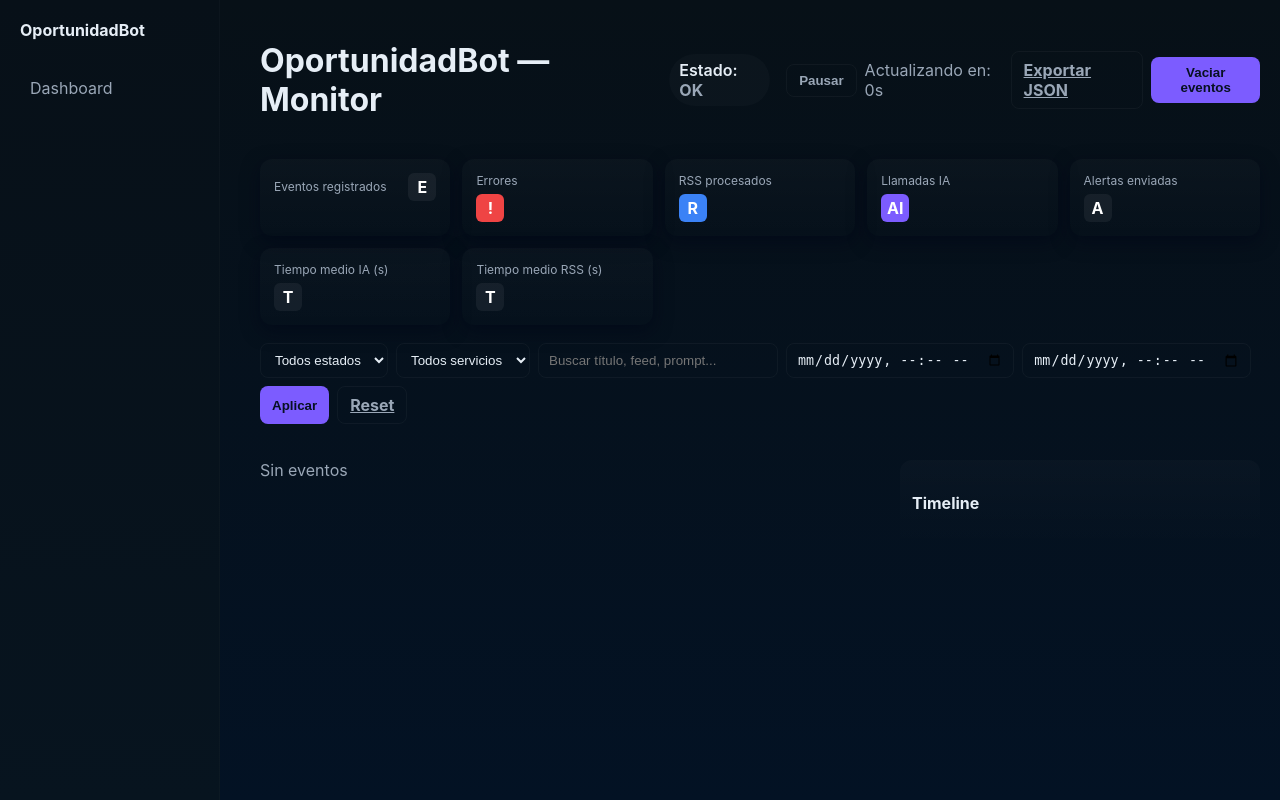
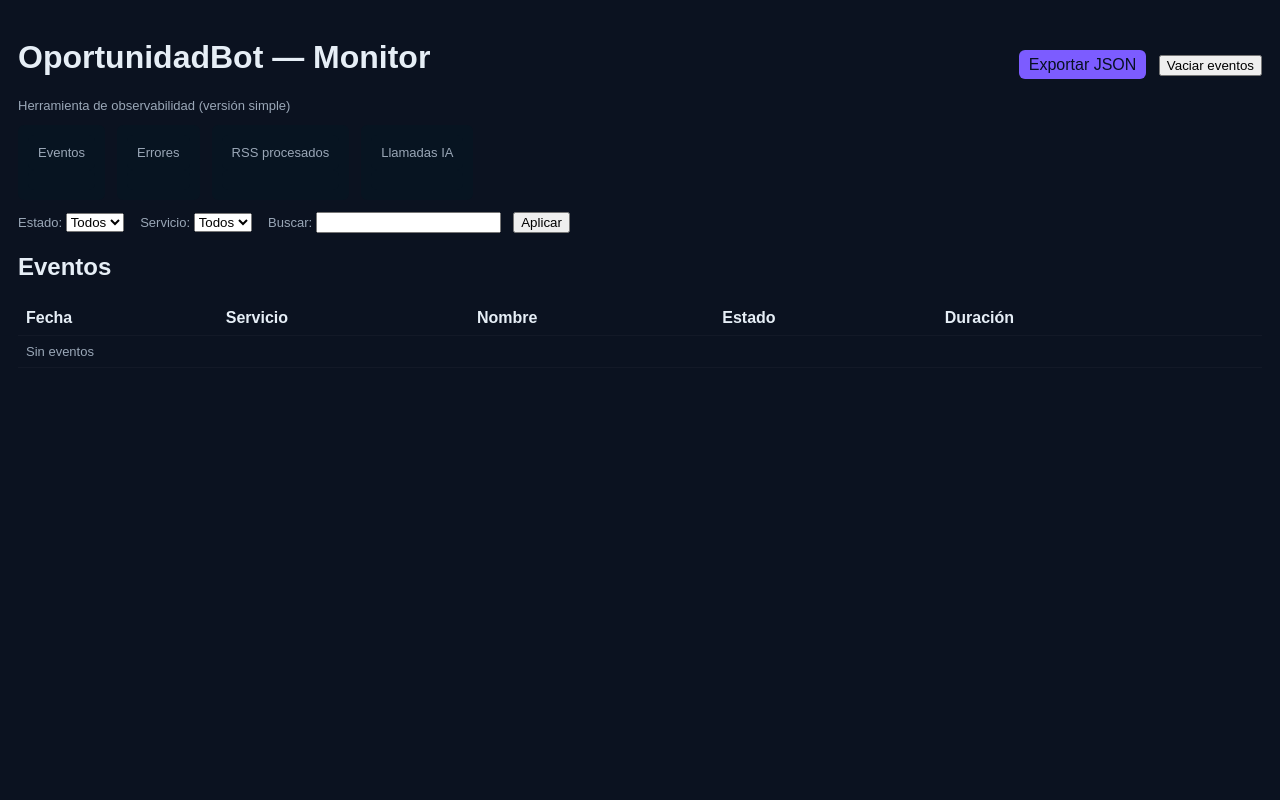
Before and after one commit to GNC421/oportunidadbot, a FastAPI app: template app/templates/debug_dashboard.html in a window 1280 px wide. Run offline with FastAPI, Linux system fonts and the light colour scheme; the template is opened without the code that fills it, so the values that code supplies are empty; parts of the project's set-up code (start-up, migrations or seed data) failed here and were passed over.

Commit message:
rollback a plan sencillo

```diff
--- a/app/main.py
+++ b/app/main.py
@@ -17,7 +17,6 @@ from .subscriptions.entities import Plan
 from fastapi import Depends
 from fastapi.security import APIKeyHeader
 from app.services.ai_classifier import classifier
-from fastapi.staticfiles import StaticFiles
 
 # Variable global para mantener la aplicación del bot
 bot_app: Application = None
@@ -111,8 +110,6 @@ app = FastAPI(
 # Debug dashboard routes (optional, powered by app/debug)
 try:
     from app.debug.routes import router as debug_router  # type: ignore
-    # Mount static files for the debug UI
-    app.mount("/static", StaticFiles(directory="app/static"), name="static")
     app.include_router(debug_router)
 except Exception:
     # If tracing package is not available or fails to initialize, skip silently
--- a/app/static/css/debug.css
+++ /dev/null
@@ -1,76 +0,0 @@
-:root{
-  --bg:#071017; --panel:#0b1220; --muted:#9aa7b7; --accent:#7c5cff; --glass: rgba(255,255,255,0.03);
-  --running:#fbbf24; --success:#10b981; --error:#ef4444; --rss:#3b82f6; --ia:#7c5cff; --telegram:#38bdf8; --database:#065f46; --scheduler:#f97316;
-  --card-radius:12px;
-}
-*{box-sizing:border-box}
-html,body{height:100%;margin:0;font-family:Inter,ui-sans-serif,system-ui,-apple-system,"Segoe UI",Roboto,Arial;color:#e6eef6;background:linear-gradient(180deg,var(--bg),#031224)}
-a{color:inherit}
-
-/* layout */
-.app-root{display:flex;min-height:100vh}
-.sidebar{width:220px; background:linear-gradient(180deg,#071018,#07141f); padding:20px; border-right:1px solid rgba(255,255,255,0.02); position:fixed; left:0; top:0; bottom:0}
-.sidebar .logo{font-weight:700; font-size:16px; display:flex; align-items:center; gap:10px}
-.sidebar nav{margin-top:28px}
-.nav-item{display:flex;align-items:center;gap:12px;padding:10px;border-radius:8px;color:var(--muted);cursor:pointer;margin-bottom:4px}
-.nav-item:hover{background:rgba(255,255,255,0.02); color:#ffffff}
-.main{margin-left:240px;flex:1;padding:20px}
-
-/* header */
-.header{display:flex;align-items:center;justify-content:space-between;gap:16px;margin-bottom:18px}
-.header-left{display:flex;align-items:center;gap:16px}
-.status-pill{padding:6px 10px;border-radius:999px;background:rgba(255,255,255,0.02);font-weight:600}
-.header-actions{display:flex;gap:8px;align-items:center}
-.btn{background:var(--accent);color:#071022;padding:8px 12px;border-radius:8px;border:none;font-weight:700;cursor:pointer}
-.btn.ghost{background:transparent;border:1px solid rgba(255,255,255,0.04);color:var(--muted)}
-
-/* KPIs */
-.kpi-grid{display:grid;grid-template-columns:repeat(auto-fit,minmax(160px,1fr));gap:12px;margin-bottom:18px}
-.kpi{background:linear-gradient(180deg,rgba(255,255,255,0.02),transparent);padding:14px;border-radius:var(--card-radius);box-shadow:0 6px 18px rgba(2,6,23,0.6);display:flex;flex-direction:column;gap:6px}
-.kpi .label{font-size:12px;color:var(--muted)}
-.kpi .value{font-size:22px;font-weight:800}
-.kpi .icon{width:28px;height:28px;border-radius:6px;display:inline-flex;align-items:center;justify-content:center;color:#fff;font-weight:700}
-
-/* filters */
-.filters{display:flex;gap:8px;flex-wrap:wrap;margin-bottom:18px}
-.filters select,.filters input{padding:8px 10px;border-radius:8px;border:1px solid rgba(255,255,255,0.04);background:transparent;color:inherit}
-.filters .search{min-width:240px}
-
-/* content */
-.layout{display:grid;grid-template-columns:2fr 360px;gap:16px}
-.events-list{display:flex;flex-direction:column;gap:12px}
-.event-card{background:linear-gradient(180deg,rgba(255,255,255,0.02),transparent);padding:12px;border-radius:12px;box-shadow:0 8px 22px rgba(2,6,23,0.55);display:flex;align-items:flex-start;gap:12px;transition:transform .12s ease,box-shadow .12s ease}
-.event-card:hover{transform:translateY(-3px);box-shadow:0 12px 26px rgba(2,6,23,0.65)}
-.event-meta{min-width:140px;font-size:13px;color:var(--muted)}
-.event-main{flex:1}
-.event-title{font-weight:700;font-size:15px;margin-bottom:6px}
-.event-sub{color:var(--muted);font-size:13px}
-.event-actions{display:flex;gap:8px;align-items:center}
-.badge{padding:6px 10px;border-radius:999px;font-weight:700;font-size:12px}
-.badge.RUNNING{background:var(--running);color:#0b1220}
-.badge.SUCCESS{background:var(--success);color:#022c22}
-.badge.ERROR{background:var(--error);color:#2b0505}
-
-/* detail */
-.detail{margin-top:10px;border-radius:8px;padding:12px;background:rgba(255,255,255,0.02);font-family:monospace;font-size:13px;color:#e6eef6}
-.detail pre{white-space:pre-wrap;word-break:break-word;margin:0}
-.copy-btn{background:transparent;border:1px solid rgba(255,255,255,0.04);padding:6px 8px;border-radius:8px;color:var(--muted);cursor:pointer}
-
-/* timeline */
-.timeline{background:linear-gradient(180deg,rgba(255,255,255,0.02),transparent);padding:12px;border-radius:12px;position:sticky;top:20px}
-.timeline .step{display:flex;align-items:center;gap:8px;padding:8px 0}
-.timeline .line{width:2px;height:28px;background:rgba(255,255,255,0.04);margin-left:13px}
-
-/* responsive */
-@media (max-width:1000px){.sidebar{display:none}.main{margin-left:20px}.layout{grid-template-columns:1fr}}
-
-/* small charts (bars) */
-.chart{height:48px;display:flex;align-items:flex-end;gap:6px}
-.chart .bar{flex:1;background:rgba(255,255,255,0.04);border-radius:6px;position:relative}
-.chart .bar::after{content:'';position:absolute;left:0;right:0;bottom:0;background:var(--accent);border-radius:6px;height:40%}
-
-/* accessibility focus */
-:focus{outline:2px solid rgba(124,92,255,0.18);outline-offset:2px}
-
-/* utilities */
-.muted{color:var(--muted)}
--- a/app/static/js/debug.js
+++ /dev/null
@@ -1,83 +0,0 @@
-(() => {
-  // Minimal UI behaviors: auto-refresh countdown, pause/resume, expand details, copy
-  const REFRESH_INTERVAL = 5; // seconds
-  let remaining = REFRESH_INTERVAL;
-  let paused = false;
-
-  function $(s, el=document){return el.querySelector(s)}
-  function $all(s, el=document){return Array.from(el.querySelectorAll(s))}
-
-  function updateCounter(){
-    const el = $('#auto-refresh-counter');
-    if(!el) return;
-    el.textContent = paused ? 'paused' : `Actualizando en: ${remaining}s`;
-  }
-
-  function tick(){
-    if(paused) return;
-    remaining -= 1;
-    if(remaining <= 0){ location.reload(); return; }
-    updateCounter();
-  }
-
-  document.addEventListener('DOMContentLoaded', ()=>{
-    // init counter element
-    const counter = document.createElement('div');
-    counter.id = 'auto-refresh-counter';
-    counter.className = 'muted';
-    const headerActions = document.querySelector('.header-actions');
-    if(headerActions) headerActions.prepend(counter);
-    updateCounter();
-
-    // controls
-    const pauseBtn = document.createElement('button');
-    pauseBtn.className='btn ghost'; pauseBtn.textContent='Pausar';
-    headerActions && headerActions.prepend(pauseBtn);
-    pauseBtn.addEventListener('click', ()=>{
-      paused = !paused; pauseBtn.textContent = paused ? 'Reanudar' : 'Pausar'; updateCounter();
-    });
-
-    // countdown interval
-    setInterval(()=>{
-      if(!paused){ remaining = Math.max(0, remaining-1); if(remaining===0) location.reload(); updateCounter(); }
-    },1000);
-
-    // expand detail toggles
-    $all('.btn-expand').forEach(btn=>{
-      btn.addEventListener('click', (ev)=>{
-        const card = ev.currentTarget.closest('.event-card');
-        const det = card.querySelector('.detail');
-        if(det){ det.style.display = det.style.display === 'block' ? 'none' : 'block'; }
-      });
-    });
-
-    // copy buttons
-    $all('.copy-btn').forEach(b=>{
-      b.addEventListener('click', (ev)=>{
-        const tgt = ev.currentTarget.dataset.target;
-        const el = document.getElementById(tgt);
-        if(!el) return;
-        navigator.clipboard.writeText(el.textContent).then(()=>{
-          ev.currentTarget.textContent='Copiado'; setTimeout(()=>ev.currentTarget.textContent='Copiar',1400);
-        });
-      });
-    });
-
-    // minimal instant client-side search (progressive) — only filters visible cards
-    const search = $('.filters .search');
-    if(search){
-      let timeout;
-      search.addEventListener('input', (e)=>{
-        clearTimeout(timeout);
-        const q = e.target.value.trim().toLowerCase();
-        timeout = setTimeout(()=>{
-          $all('.event-card').forEach(card=>{
-            const title = card.querySelector('.event-title').textContent.toLowerCase();
-            const sub = (card.querySelector('.event-sub')||{textContent:''}).textContent.toLowerCase();
-            card.style.display = (!q || title.includes(q) || sub.includes(q)) ? '' : 'none';
-          });
-        },200);
-      });
-    }
-  });
-})();
--- a/app/templates/debug_dashboard.html
+++ b/app/templates/debug_dashboard.html
@@ -2,141 +2,78 @@
 <html lang="es">
   <head>
     <meta charset="utf-8" />
-    <meta http-equiv="X-UA-Compatible" content="IE=edge" />
     <meta name="viewport" content="width=device-width, initial-scale=1" />
-    <meta name="robots" content="noindex">
-    <title>OportunidadBot — Monitor</title>
-    <link rel="stylesheet" href="/static/css/debug.css">
-    <script defer src="/static/js/debug.js"></script>
+    <title>OportunidadBot — Monitor (simple)</title>
+    <style>
+      body{font-family:Arial,Helvetica,sans-serif;background:#0b1220;color:#e6eef6;margin:0;padding:18px}
+      header{display:flex;justify-content:space-between;align-items:center;margin-bottom:12px}
+      .kpi{display:flex;gap:12px;margin-bottom:12px}
+      .kpi div{background:#071421;padding:10px;border-radius:6px}
+      table{width:100%;border-collapse:collapse}
+      th,td{padding:8px;border-bottom:1px solid rgba(255,255,255,0.03);text-align:left}
+      pre{background:#071421;padding:8px;border-radius:6px;overflow:auto}
+      .muted{color:#9aa7b7;font-size:13px}
+      a.btn{background:#7c5cff;color:#071022;padding:6px 10px;border-radius:6px;text-decoration:none}
+    </style>
   </head>
   <body>
-    <div class="app-root">
-      <aside class="sidebar" role="navigation" aria-label="Main">
-        <div class="logo">OportunidadBot</div>
-        <nav>
-          <div class="nav-item">Dashboard</div>
-        </nav>
-      </aside>
-
-      <main class="main">
-        <header class="header">
-          <div class="header-left">
+    <header>
+      <div>
         <h1>OportunidadBot — Monitor</h1>
-            <div class="status-pill">Estado: <strong class="muted">OK</strong></div>
+        <div class="muted">Herramienta de observabilidad (versión simple)</div>
       </div>
-          <div class="header-actions">
-            <a class="btn ghost" href="/debug/export">Exportar JSON</a>
+      <div>
+        <a class="btn" href="/debug/export">Exportar JSON</a>
         <form method="post" action="/debug/clear" style="display:inline">
-              <button class="btn" type="submit">Vaciar eventos</button>
+          <button style="margin-left:8px" type="submit">Vaciar eventos</button>
         </form>
       </div>
     </header>
 
-        <section class="kpi-grid">
-          <div class="kpi"><div style="display:flex;justify-content:space-between;align-items:center"><div>
-            <div class="label">Eventos registrados</div>
-            <div class="value">{{ metrics.total }}</div>
-          </div><div class="icon" style="background:rgba(255,255,255,0.06)">E</div></div></div>
-          <div class="kpi"><div>
-            <div class="label">Errores</div>
-            <div class="value">{{ metrics.errors }}</div>
-          </div><div class="icon" style="background:var(--error)">!</div></div>
-          <div class="kpi"><div>
-            <div class="label">RSS procesados</div>
-            <div class="value">{{ metrics.feeds_processed }}</div>
-          </div><div class="icon" style="background:var(--rss)">R</div></div>
-          <div class="kpi"><div>
-            <div class="label">Llamadas IA</div>
-            <div class="value">{{ metrics.ai_calls }}</div>
-          </div><div class="icon" style="background:var(--ia)">AI</div></div>
-          <div class="kpi"><div>
-            <div class="label">Alertas enviadas</div>
-            <div class="value">{{ metrics.alerts_sent }}</div>
-          </div><div class="icon" style="background:rgba(255,255,255,0.06)">A</div></div>
-          <div class="kpi"><div>
-            <div class="label">Tiempo medio IA (s)</div>
-            <div class="value">{{ metrics.avg_ai if metrics.avg_ai is not none else '-' }}</div>
-          </div><div class="icon" style="background:rgba(255,255,255,0.06)">T</div></div>
-          <div class="kpi"><div>
-            <div class="label">Tiempo medio RSS (s)</div>
-            <div class="value">{{ metrics.avg_rss if metrics.avg_rss is not none else '-' }}</div>
-          </div><div class="icon" style="background:rgba(255,255,255,0.06)">T</div></div>
+    <section class="kpi">
+      <div><div class="muted">Eventos</div><div style="font-weight:800">{{ metrics.total }}</div></div>
+      <div><div class="muted">Errores</div><div style="font-weight:800">{{ metrics.errors }}</div></div>
+      <div><div class="muted">RSS procesados</div><div style="font-weight:800">{{ metrics.feeds_processed }}</div></div>
+      <div><div class="muted">Llamadas IA</div><div style="font-weight:800">{{ metrics.ai_calls }}</div></div>
     </section>
 
-        <section class="filters">
-          <form method="get" action="/debug" class="filters">
-            <select name="state"><option value="">Todos estados</option>{% for s in states %}<option value="{{ s }}" {% if s == selected_state %}selected{% endif %}>{{ s }}</option>{% endfor %}</select>
-            <select name="service"><option value="">Todos servicios</option>{% for t in types %}<option value="{{ t }}" {% if t == selected_service %}selected{% endif %}>{{ t }}</option>{% endfor %}</select>
-            <input class="search" type="text" name="q" placeholder="Buscar título, feed, prompt..." value="{{ q }}" />
-            <input type="datetime-local" name="date_from" value="{{ date_from }}" />
-            <input type="datetime-local" name="date_to" value="{{ date_to }}" />
-            <button class="btn">Aplicar</button>
-            <a class="btn ghost" href="/debug">Reset</a>
+    <section style="margin-bottom:12px">
+      <form method="get" action="/debug">
+        <label class="muted">Estado: <select name="state"><option value="">Todos</option>{% for s in states %}<option value="{{ s }}" {% if s == selected_state %}selected{% endif %}>{{ s }}</option>{% endfor %}</select></label>
+        <label class="muted" style="margin-left:12px">Servicio: <select name="service"><option value="">Todos</option>{% for t in types %}<option value="{{ t }}" {% if t == selected_service %}selected{% endif %}>{{ t }}</option>{% endfor %}</select></label>
+        <label class="muted" style="margin-left:12px">Buscar: <input type="text" name="q" value="{{ q }}" /></label>
+        <button type="submit" style="margin-left:8px">Aplicar</button>
       </form>
     </section>
 
-        <div class="layout">
-          <div>
-            <div class="events-list">
+    <section>
+      <h2>Eventos</h2>
+      <table>
+        <thead><tr><th>Fecha</th><th>Servicio</th><th>Nombre</th><th>Estado</th><th>Duración</th><th></th></tr></thead>
+        <tbody>
           {% for e in events %}
-                <article class="event-card" data-id="{{ e.id }}">
-                  <div class="event-meta">
-                    <div class="muted">{{ e.timestamp }}</div>
-                    <div class="muted">{{ e.type }}</div>
-                    <div class="muted">Duración: {{ e.duration if e.duration is not none else '-' }}</div>
+            <tr>
+              <td>{{ e.timestamp }}</td>
+              <td>{{ e.type }}</td>
+              <td>{{ e.name }}</td>
+              <td>{{ e.state }}</td>
+              <td>{{ e.duration if e.duration is not none else '-' }}</td>
+              <td><a href="/debug?event_id={{ e.id }}" class="muted">Ver</a></td>
+            </tr>
+            {% if event_id and event_id == e.id %}
+              <tr><td colspan="6"><strong>Detalle:</strong>
+                <div style="display:flex;gap:12px;margin-top:8px">
+                  <div style="flex:1"><div class="muted">Payload entrada</div><pre>{{ e.input_payload | tojson(indent=2) | default('') }}</pre></div>
+                  <div style="flex:1"><div class="muted">Payload salida</div><pre>{{ e.output_payload | tojson(indent=2) | default('') }}</pre></div>
                 </div>
-                  <div class="event-main">
-                    <div class="event-title">{{ e.name }}</div>
-                    <div class="event-sub">{{ e.summary if e.summary is defined else (e.input_payload | tojson | truncate(120)) }}</div>
-                    <div style="margin-top:8px" class="event-actions">
-                      <div class="badge {{ e.state }}">{{ e.state }}</div>
-                      <button class="btn ghost btn-expand">Expandir</button>
-                    </div>
-                    <div class="detail" style="display: {% if event_id and event_id == e.id %}block{% else %}none{% endif %};">
-                      <div style="margin-top:8px"><strong>Payload entrada</strong><pre id="in-{{ e.id }}">{{ e.input_payload | tojson(indent=2) | default('') }}</pre><button class="copy-btn" data-target="in-{{ e.id }}">Copiar</button></div>
-                      <div style="margin-top:8px"><strong>Payload salida</strong><pre id="out-{{ e.id }}">{{ e.output_payload | tojson(indent=2) | default('') }}</pre><button class="copy-btn" data-target="out-{{ e.id }}">Copiar</button></div>
-                      <div style="margin-top:8px"><strong>Error / Traceback</strong><pre id="err-{{ e.id }}">{{ (e.error | default('')) + '\n' + (e.traceback | default('')) }}</pre><button class="copy-btn" data-target="err-{{ e.id }}">Copiar</button></div>
-                    </div>
-                  </div>
-                </article>
+                <div style="margin-top:8px"><div class="muted">Error / Traceback</div><pre>{{ (e.error | default('')) + '\n' + (e.traceback | default('')) }}</pre></div>
+              </td></tr>
+            {% endif %}
           {% else %}
-                <div class="muted">Sin eventos</div>
+            <tr><td colspan="6" class="muted">Sin eventos</td></tr>
           {% endfor %}
-            </div>
-
-            {% if detail %}
-              <section style="margin-top:12px">
-                <h3>Detalle: {{ detail.name }} ({{ detail.id }})</h3>
-                <div class="detail"><strong>Input</strong><pre id="detail-in">{{ detail.input_payload }}</pre></div>
-                <div class="detail" style="margin-top:8px"><strong>Output</strong><pre id="detail-out">{{ detail.output_payload }}</pre></div>
+        </tbody>
+      </table>
     </section>
-            {% endif %}
-          </div>
-
-          <aside>
-            <div class="timeline">
-              <h4>Timeline</h4>
-              {% for group in timeline %}
-                <div class="step">
-                  {% if group.scheduler %}
-                    <div style="width:12px;height:12px;border-radius:3px;background:var(--scheduler)"></div>
-                    <div><strong>Scheduler</strong><div class="muted">{{ group.scheduler.timestamp }}</div></div>
-                  {% else %}
-                    <div style="width:12px;height:12px;border-radius:3px;background:rgba(255,255,255,0.04)"></div>
-                    <div><strong>Recent</strong></div>
-                  {% endif %}
-                </div>
-                <div class="line"></div>
-                <ul style="margin:8px 0;padding-left:14px">
-                  {% for c in group.children %}
-                    <li class="muted">{{ c.timestamp }} — <strong>{{ c.type }}</strong> — {{ c.name }} — <span class="badge {{ c.state }}">{{ c.state }}</span></li>
-                  {% endfor %}
-                </ul>
-              {% endfor %}
-            </div>
-          </aside>
-        </div>
-      </main>
-    </div>
   </body>
 </html>
```
Lines whose indentation alone changed are shown as unchanged.
